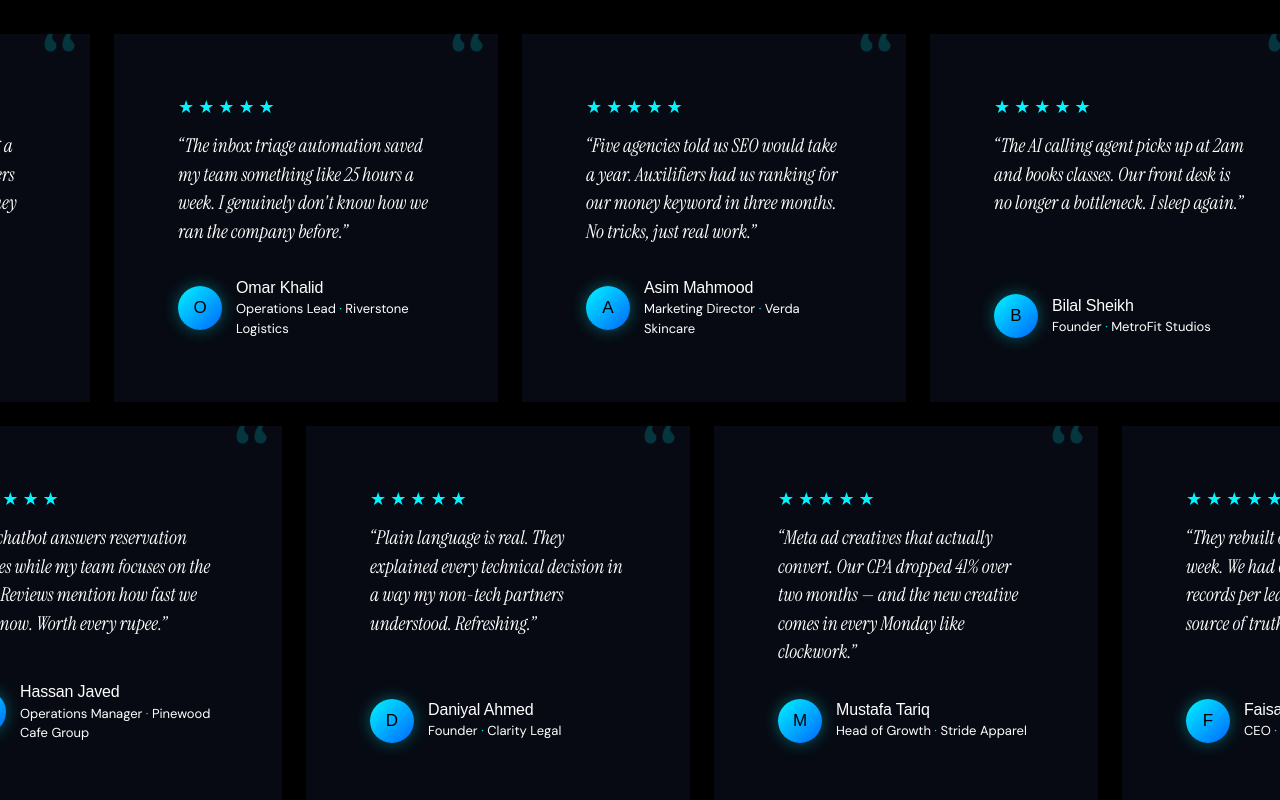
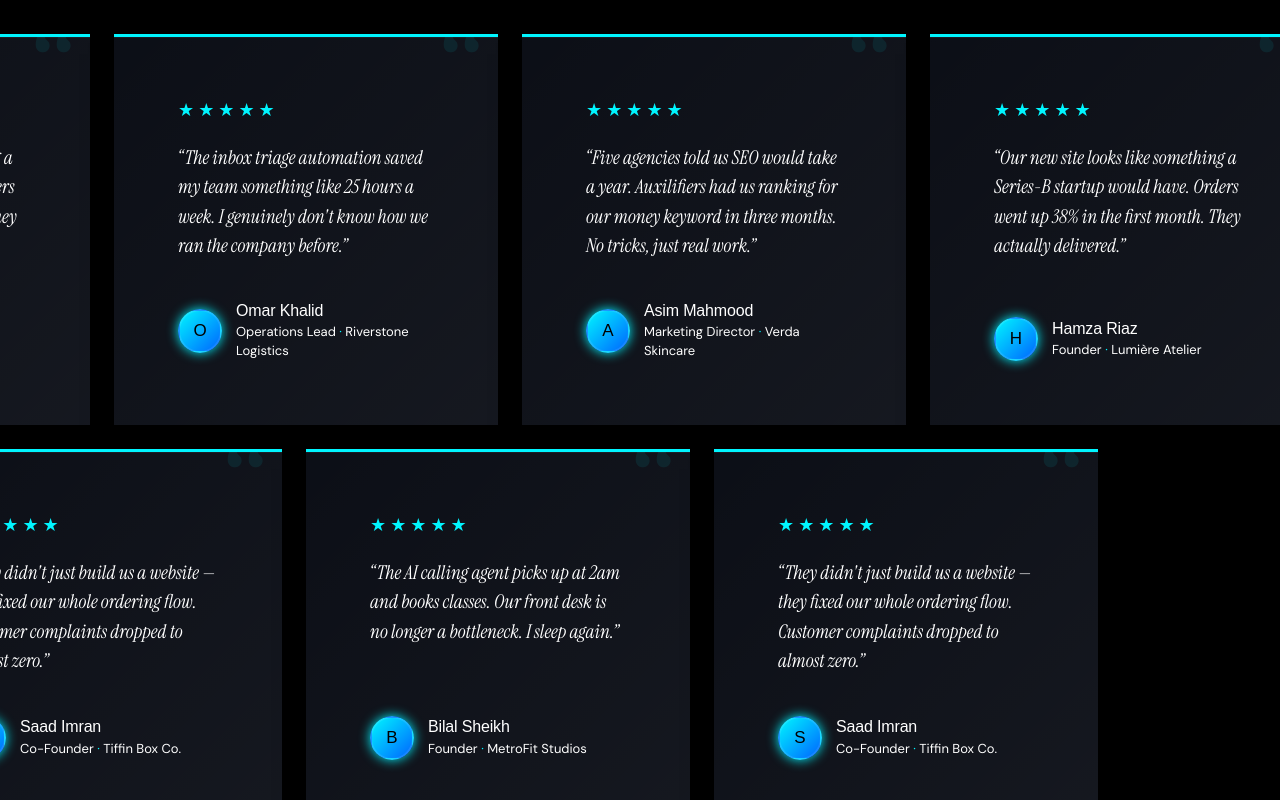
Before and after one commit to auxilifiers/Auxilifiers, a Next.js app: page / in a window 1280 px wide. Shown: the part 2580-3380 px from the top of the page. Built offline with nearby package versions, Linux system fonts and the light colour scheme; no server answers; the database is empty; a web font is replaced by a local one.

Commit message:
Fix mobile eyebrow wrapping and redesign Testimonial cards with premium styling and reduced count

```diff
--- a/app/globals.css
+++ b/app/globals.css
@@ -325,9 +325,11 @@ main {
     transform: none !important;
   }
 
+  section [style*="font-mono"].pillars-eyebrow,
+  section .pillars-eyebrow,
   .pillars-eyebrow {
     font-size: 10px !important;
-    letter-spacing: 0.12em !important;
+    letter-spacing: 0.08em !important;
   }
 
   #about .decl-eyebrow {
--- a/components/sections/Testimonials/index.tsx
+++ b/components/sections/Testimonials/index.tsx
@@ -18,11 +18,6 @@ const SEED: Testimonial[] = [
   { id: "s-3", name: "Asim Mahmood", role: "Marketing Director", company: "Verda Skincare", quote: "Five agencies told us SEO would take a year. Auxilifiers had us ranking for our money keyword in three months. No tricks, just real work.", rating: 5, createdAt: 0 },
   { id: "s-4", name: "Bilal Sheikh", role: "Founder", company: "MetroFit Studios", quote: "The AI calling agent picks up at 2am and books classes. Our front desk is no longer a bottleneck. I sleep again.", rating: 5, createdAt: 0 },
   { id: "s-5", name: "Saad Imran", role: "Co-Founder", company: "Tiffin Box Co.", quote: "They didn't just build us a website — they fixed our whole ordering flow. Customer complaints dropped to almost zero.", rating: 5, createdAt: 0 },
-  { id: "s-6", name: "Daniyal Ahmed", role: "Founder", company: "Clarity Legal", quote: "Plain language is real. They explained every technical decision in a way my non-tech partners understood. Refreshing.", rating: 5, createdAt: 0 },
-  { id: "s-7", name: "Mustafa Tariq", role: "Head of Growth", company: "Stride Apparel", quote: "Meta ad creatives that actually convert. Our CPA dropped 41% over two months — and the new creative comes in every Monday like clockwork.", rating: 5, createdAt: 0 },
-  { id: "s-8", name: "Faisal Qureshi", role: "CEO", company: "Northwind Realty", quote: "They rebuilt our CRM sync in a week. We had 6 conflicting customer records per lead before. Now: one source of truth. Game changer.", rating: 5, createdAt: 0 },
-  { id: "s-9", name: "Zain Iqbal", role: "Founder", company: "Bloom Stationery", quote: "I had a half-finished Shopify store and ten tabs of confusion. Two weeks later I had a real store and orders. Just… on it.", rating: 5, createdAt: 0 },
-  { id: "s-10", name: "Hassan Javed", role: "Operations Manager", company: "Pinewood Cafe Group", quote: "The chatbot answers reservation queries while my team focuses on the floor. Reviews mention how fast we reply now. Worth every rupee.", rating: 5, createdAt: 0 },
 ];
 
 // Local storage helper functions removed in favor of Supabase backend
@@ -47,13 +42,16 @@ function Stars({ value, onChange }: { value: number; onChange?: (n: number) => v
 function TestimonialCard({ t }: { t: Testimonial }) {
   return (
     <article
-      className="relative flex flex-col gap-4 p-7 min-[768px]:p-8 shrink-0 svc-testimonial-card overflow-hidden"
+      className="relative flex flex-col gap-5 p-8 shrink-0 svc-testimonial-card overflow-hidden"
       style={{
-        background: "var(--color-card-bg)",
+        background: "linear-gradient(135deg, rgba(255, 255, 255, 0.02) 0%, rgba(255, 255, 255, 0.06) 100%)",
+        backgroundColor: "var(--color-card-bg)",
         border: "1px solid var(--color-border-subtle)",
-        borderRadius: "var(--radius-xl)",
-        backdropFilter: "blur(10px)",
-        WebkitBackdropFilter: "blur(10px)",
+        borderTop: "3px solid var(--color-cyan)",
+        borderRadius: "var(--radius-lg)",
+        boxShadow: "0 10px 30px -10px rgba(0, 0, 0, 0.7), inset 0 1px 0 rgba(255, 255, 255, 0.05)",
+        backdropFilter: "blur(12px)",
+        WebkitBackdropFilter: "blur(12px)",
       }}
     >
       {/* Decorative quote glyph */}
@@ -61,13 +59,13 @@ function TestimonialCard({ t }: { t: Testimonial }) {
         aria-hidden="true"
         style={{
           position: "absolute",
-          top: -16,
-          right: 16,
+          top: -24,
+          right: 20,
           fontFamily: "'Instrument Serif', serif",
-          fontSize: 120,
+          fontSize: 140,
           lineHeight: 1,
           color: "var(--color-cyan)",
-          opacity: 0.18,
+          opacity: 0.08,
           pointerEvents: "none",
           fontStyle: "italic",
         }}
@@ -83,7 +81,7 @@ function TestimonialCard({ t }: { t: Testimonial }) {
           fontFamily: "'Instrument Serif', serif",
           fontStyle: "italic",
           fontSize: 19,
-          lineHeight: 1.5,
+          lineHeight: 1.55,
           color: "var(--color-text-dim)",
           flex: 1,
           textAlign: "left",
@@ -99,11 +97,16 @@ function TestimonialCard({ t }: { t: Testimonial }) {
         <div
           className="flex items-center justify-center shrink-0"
           style={{
-            width: 44, height: 44, borderRadius: "50%",
+            width: 44,
+            height: 44,
+            borderRadius: "50%",
             background: "var(--gradient)",
             color: "var(--color-cta-text)",
-            fontFamily: "var(--font-display)", fontSize: 17, fontWeight: 500,
-            boxShadow: "0 0 16px color-mix(in srgb, var(--color-cyan) 35%, transparent)",
+            fontFamily: "var(--font-display)",
+            fontSize: 17,
+            fontWeight: 500,
+            boxShadow: "0 0 12px var(--color-cyan)",
+            border: "2px solid rgba(255, 255, 255, 0.1)",
           }}
         >
           {t.name.charAt(0)}
```
